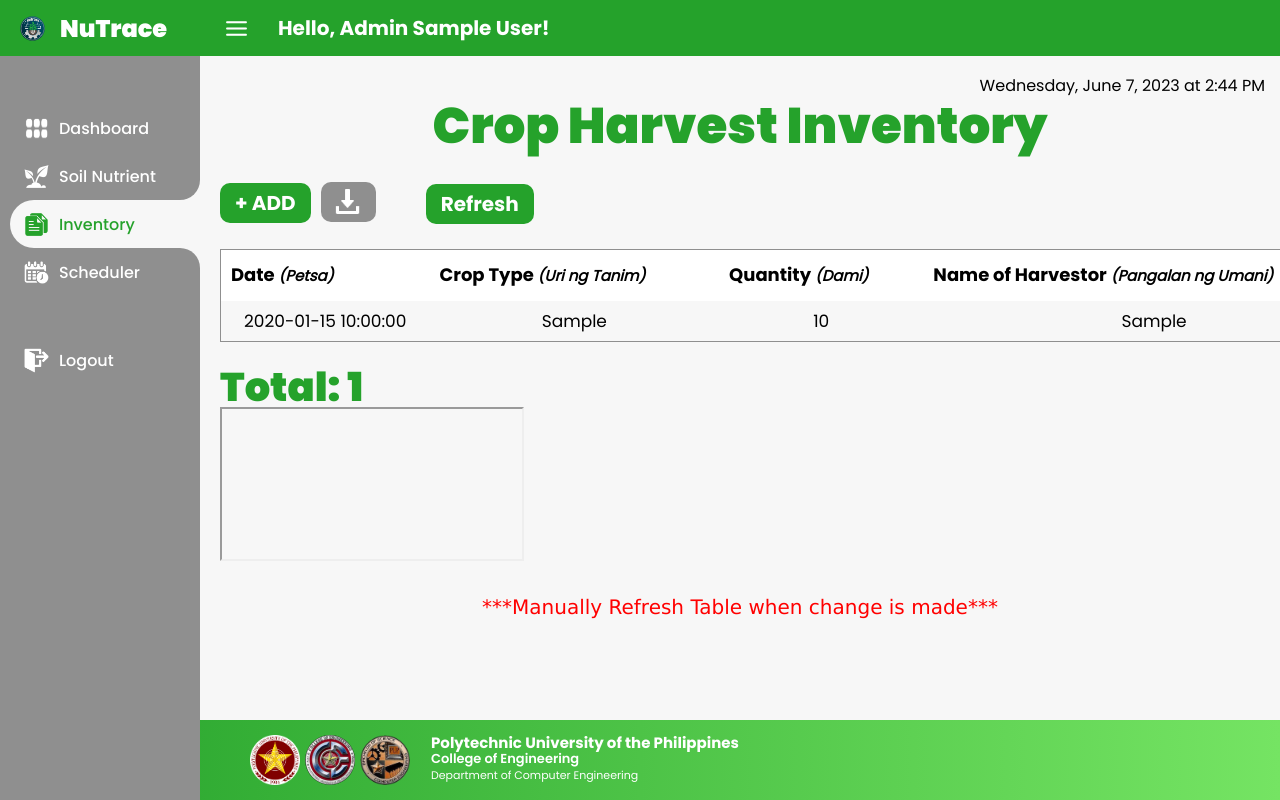
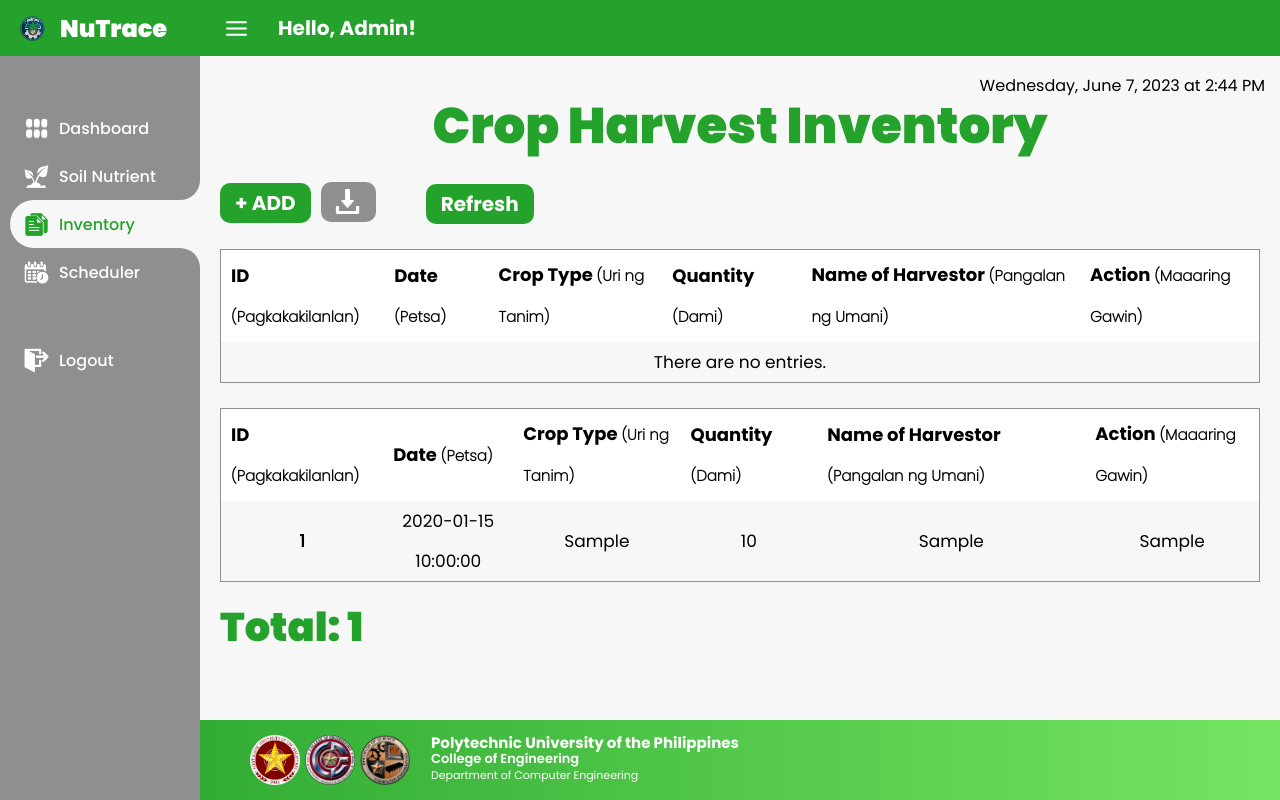
Before and after one commit to kreazze/NuTrace, a PHP site: page /NuTrace/admin/admin_inventory.php in a window 1280 px wide. Run offline with PHP 8.4, Linux system fonts and the light colour scheme; the visitor is signed in with stand-in values (Sample User, id 1); tables that the repository leaves empty or names only in its code hold one stand-in row (values such as "Sample post").

Commit message:
initial update for inventory page (accept/decline only)

```diff
--- a/admin/admin_inventory.css
+++ b/admin/admin_inventory.css
@@ -6,6 +6,10 @@
 @font-face {
     font-family: 'Poppins-Bold';
     src: url('../assets/font/Poppins-Bold.ttf');
+}
+@font-face {
+    font-family: 'Poppins-ExtraLight';
+    src: url('../assets/font/Poppins-ExtraLight.ttf');
 }
 @font-face {
     font-family: 'Poppins-Italic';
@@ -237,7 +241,7 @@ body {
 	text-align: center;
 }
 
-/* content */
+/* buttons */
 #buttons {
 	margin-left: 20px;
 	align-items: left;
@@ -270,13 +274,6 @@ body {
 	color: white;
 	background-color: #25a22b;
 }
-.refresh{
-	font-size: 20px;
-	font-family: 'Lucida Sans', 'Lucida Sans Regular', 'Lucida Grande', 'Lucida Sans Unicode', Geneva, Verdana, sans-serif;
-	text-align: center;
-	color: red;
-}
-
 #add-btn:hover, #refresh-btn:hover {
 	background-color: #8f8f8f;
 }
@@ -298,12 +295,11 @@ body {
 	background-color: #25a22b;
 }
 
-/*pop up*/
+/* pop up */
 h4 {
 	text-align: center;
 	font-family: 'Poppins-Black';
 	font-size: 30px;
-	font-family: "poppins black", sans-serif;
 	font-size: 40px;
 	margin-top: 10px;
 	margin-bottom: 10px;
@@ -358,8 +354,15 @@ h6 {
 }
 .wrapper .content {
 	max-height: 350px;
-	overflow: scroll;
-
+	overflow-y: scroll;
+}
+.wrapper .content::-webkit-scrollbar {
+	width: 0.5rem;
+	height: 0.5rem;
+}
+.wrapper .content::-webkit-scrollbar-thumb {
+	border-radius: 0.5rem;
+	background-color: #0004;
 }
 .add {
 	font-size: 18px;
@@ -463,7 +466,6 @@ h6 {
 }
 form label {
 	font-size: 15px;
-	font-family: "poppins semibold", sans-serif;
 	padding-left: 5px;
 }
 
@@ -475,7 +477,6 @@ input[type=text], [type=date], [type=number], select {
 	width: 95%;
 	font-family: 'Poppins-Regular';
 	padding: 12px;
-	font-family: "poppins";
 	padding: 7px;
 	border: 1px solid #8F8F8F;
 	border-radius: 7px;
@@ -508,17 +509,15 @@ input[type=text], [type=date], [type=number], select {
 	font-size: 10px;
 	font-family: 'Poppins-SemiBold';
 	font-size: 18px;
-	font-family: "poppins", sans-serif;
 }
 
-/* inventory content */
+/* table */
 #inventory-content {
 	margin: 20px;
 }
 #inventory-table {
 	align-items: center;
-	min-width: 500px;
-	width: 1450px;
+	width: 100%;
 	margin: 25px 0;
 	border: #8f8f8f solid 1px;
 	border-collapse: collapse;
@@ -537,8 +536,7 @@ input[type=text], [type=date], [type=number], select {
 }
 #table-titleslash {
 	font-size: 15px;
-	font-style: italic;
-	font-family: 'Poppins-Regular';
+    font-family: 'Poppins-ExtraLight';
 }
 .table-contents{
 	font-size: 17px;
@@ -548,14 +546,12 @@ input[type=text], [type=date], [type=number], select {
 /*popup*/
 h2 {
 	text-align: center;
-	font-family: "poppins black", sans-serif;
 	font-size: 25px;
 	margin-top: 10px;
 	margin-bottom: 23px;
 }
 h3 {
 	font-style: italic;
-	font-family: "poppins", sans-serif;
 	text-align: center;
 	font-size: 15px;
     font-weight: 400;
@@ -596,7 +592,6 @@ h3 {
 
 .yes {
 	font-size: 18px;
-	font-family: "poppins semibold", sans-serif;
 	color: white;
 	background: #25A22B;
 	border-radius: 10px;
--- a/admin/admin_inventory.php
+++ b/admin/admin_inventory.php
@@ -12,20 +12,32 @@
         $quantity   = $_POST['quantity'];
         $harvester  = $_POST['harvester'];
 
-        $query = "INSERT INTO tbl_inventory (date, croptype, quantity, harvester) VALUES ('$date','$croptype','$quantity','$harvester')";
+        $query = "INSERT INTO tbl_inventory (date, croptype, quantity, harvester, action) VALUES ('$date','$croptype','$quantity','$harvester','Pending')";
 
         $query_run = mysqli_query($conn, $query);
         if($query_run)
         {
-            $alert ="<script>alert('Added Successfully!');</script>";
-                echo $alert;
+            $_SESSION['alert'] = 'The item is under review.';
+            echo "<script>if (window.history.replaceState) {
+                window.history.replaceState(null, null, window.location.href);
+            }</script>";
+            echo "<script>window.location.reload();</script>";
         }
         else{
-            $alert ="<script>alert('An Error Occured.');</script>";
-                echo $alert;
+            $_SESSION['alert'] = 'An error occurred.';
+            echo "<script>if (window.history.replaceState) {
+                window.history.replaceState(null, null, window.location.href);
+            }</script>";
+            echo "<script>window.location.reload();</script>";
+        }
+
+        if (isset($_SESSION['alert'])) {
+            $alertMessage = $_SESSION['alert'];
+            unset($_SESSION['alert']);
         }
     }
 ?>
+
 <!DOCTYPE html>
 <html lang="en">
     <head>
@@ -96,7 +108,7 @@
         <section id="content">
             <nav class="profile">
                 <img class="menu-pic" src="../assets/images/sidebar/white/menu-icon.png" width="25px" height="25px">
-                <a class="user" href="#">Hello, Admin <?php echo $_SESSION["fullname"]; ?>!</a>
+                <a class="user" href="#">Hello, Admin!</a>
             </nav>
             <main class="main-content">
                 <title>Inventory</title>
@@ -106,6 +118,11 @@
                     <a href="#divAdd"><button class=tableBtn id="add-btn">+ ADD</button></a>
                     <button id="dl-btn"><img id='dl-img' src="../assets/images/sidebar/white/download-icon.png" width="25px" height="25px"></button>
                     <button class="tableBtn" type="button" id="refresh-btn">Refresh</button>
+                    <script>
+                        document.getElementById('refresh-btn').addEventListener('click', function() {
+                            location.reload();
+                        });
+                    </script>
                     <div class="overlay" id="divAdd">
                         <div class="wrapper">
                             <a class="close" href="#">&times;</a>
@@ -113,7 +130,7 @@
                             <h6>(Magdagdag sa listahan)</h6>
                             <div class="content">
                                 <div class="popup-container">
-                                    <form class="add-pop" method="POST">
+                                    <form class="add-pop"method="POST">
                                         <label>Date</label> <label class="tagalog">(Petsa)</label>
                                         <input placeholder="MM/DD/YYYY" type="date" name="date" required>
                                         <label>Crop Type</label> <label class="tagalog">(Uri ng Tanim)</label>
@@ -129,7 +146,6 @@
                                         <div class="qty">
                                             <input type="number" name="quantity" placeholder="In Kilogram (kg)" required>
                                         </div>
-
                                         <label>Name of harvester</label><label class="tagalog">(Pangalan ng umani)</label>
                                         <input placeholder="First Name & Last Name" name="harvester" type="text" required>
                                         <button type="submit" class="add" name="add">ADD</button>
@@ -143,38 +159,102 @@
                 <div id="inventory-content">
                     <table id="inventory-table">
                         <thead>
-                            <tr>
+                            <th id="table-title">ID <span id="table-titleslash">(Pagkakakilanlan)</span></th>
                             <th id="table-title">Date <span id="table-titleslash">(Petsa)</span></th>
                             <th id="table-title">Crop Type <span id="table-titleslash">(Uri ng Tanim)</span></th>
                             <th id="table-title">Quantity <span id="table-titleslash">(Dami)</span></th>
                             <th id="table-title">Name of Harvestor <span id="table-titleslash">(Pangalan ng Umani)</span></th>
                             <th id="table-title">Action <span id="table-titleslash">(Maaaring Gawin)</span></th>
-                            </tr>
                         </thead>
                         <tbody class="table-contents">
                             <?php
-                                foreach($crops as $row){
-                                    ?>
+                                $query = "SELECT * FROM tbl_inventory WHERE action='Pending' ORDER BY id ASC";
+                                $result = mysqli_query($conn, $query);
+                                $rowcount = mysqli_num_rows($result);
+
+                                if ($rowcount > 0) {
+                                    while ($row = mysqli_fetch_array($result)) { ?>
                                         <tr>
+                                            <th scope="row"><?php echo $row['id'];?></th>
                                             <td><?php echo $row['date']; ?></td>
                                             <td><?php echo $row['croptype']; ?></td>
                                             <td><?php echo $row['quantity']; ?></td>
                                             <td><?php echo $row['harvester']; ?></td>
                                             <td>
-                                                <button class="btn btn-warning mb-1" id="editItemBtn">Edit Info</button>
-                                                <button class="btn btn-danger mb-1" id="deleteBtn">Delete</button>
+                                                <form action="../admin/admin_inventory.php" method="POST">
+                                                    <input type="hidden" name="id" value="<?php echo $row['id']; ?>" />
+                                                    <input type="submit" name="accept" value="approve">
+                                                    <input type="submit" name="decline" value="decline">
+                                                </form>
                                             </td>
                                         </tr>
                                         <?php
                                     }
-                            ?>
+                                } else {
+                                ?>  <tr> <td colspan="6">There are no entries.</td></tr>
+                                    <?php
+                                } ?>
                         </tbody>
                     </table>
-                    <p class="referesh"><strong>Total: <?php echo $rowcount; ?></strong></p>
-                    <iframe name="content"></iframe>
+                    <?php
+                        if (isset($_POST['accept'])) {
+                            $id = $_POST['id'];
+                            $select = "UPDATE tbl_inventory SET action='Accepted' WHERE id='$id'";
+                            $result = mysqli_query($conn,$select);
+                            echo "<script>if (window.history.replaceState) {
+                                window.history.replaceState(null, null, window.location.href);
+                            }</script>";
+                            echo "<script>window.location.reload();</script>";
+
+                        }
+                        if (isset($_POST['decline'])) {
+                            $id = $_POST['id'];
+                            $select = "UPDATE tbl_inventory SET action='Declined' WHERE id='$id'";
+                            $result = mysqli_query($conn,$select);
+                            echo "<script>if (window.history.replaceState) {
+                                window.history.replaceState(null, null, window.location.href);
+                            }</script>";
+                            echo "<script>window.location.reload();</script>";
+
+                        }
+                    ?>
                 </div>
-                <p class="refresh">***Manually Refresh Table when change is made***</p>
 
+                <div id="inventory-content">
+                    <table id="inventory-table">
+                        <thead>
+                            <th id="table-title">ID <span id="table-titleslash">(Pagkakakilanlan)</span></th>
+                            <th id="table-title">Date <span id="table-titleslash">(Petsa)</span></th>
+                            <th id="table-title">Crop Type <span id="table-titleslash">(Uri ng Tanim)</span></th>
+                            <th id="table-title">Quantity <span id="table-titleslash">(Dami)</span></th>
+                            <th id="table-title">Name of Harvestor <span id="table-titleslash">(Pangalan ng Umani)</span></th>
+                            <th id="table-title">Action <span id="table-titleslash">(Maaaring Gawin)</span></th>
+                        </thead>
+                        <tbody class="table-contents">
+                            <?php
+                                $query = "SELECT * FROM tbl_inventory";
+                                $result = mysqli_query($conn,$query);
+                                $rowcount = mysqli_num_rows($result);
+
+                                while ($row = mysqli_fetch_array($result)) { ?>
+                                    <tr>
+                                        <th scope="row"><?php echo $row['id'];?></th>
+                                        <td><?php echo $row['date']; ?></td>
+                                        <td><?php echo $row['croptype']; ?></td>
+                                        <td><?php echo $row['quantity']; ?></td>
+                                        <td><?php echo $row['harvester']; ?></td>
+                                        <td><?php echo $row['action']; ?></td>
+                                    </tr>
+                                    <?php
+                                } if (mysqli_num_rows($result) == 0) {
+                                    ?>
+                                    <tr> <td colspan="6">There are no entries.</tr>
+                                    <?php
+                                } ?>
+                        </tbody>
+                    </table>
+                    <p class="refresh"><strong>Total: <?php echo $rowcount; ?></strong></p>
+                </div>
                 <?php mysqli_close($conn); ?>
             </main>
         </section>
@@ -182,6 +262,7 @@
         <script src="../js-files/realtime.js"></script>
         <script src="../js-files/popup-add.js"></script>
     </body>
+
     <footer id="footer">
         <img class="pup-logo" src="../assets/images/main/pup-logo.png" width="50px" height="50px">
         <img class="ce-logo" src="../assets/images/main/ce-logo.png" width="50px" height="50px">
--- a/server/connect.php
+++ b/server/connect.php
@@ -6,8 +6,7 @@ $databasename = "nutrace_server";
 
   $conn = new mysqli($hostname, $username, $password, $databasename);
 
-// Check connection
   if ($conn->connect_error) {
-  die("Connection failed: " . $conn->connect_error);
+    $error_message = "Connection failed: " . $conn->connect_error;
   }
 ?>
```
Also changed, not shown: client/inventory.css (+18 -23 lines), client/inventory.php (+35 -32 lines). Lines whose indentation alone changed are shown as unchanged.
